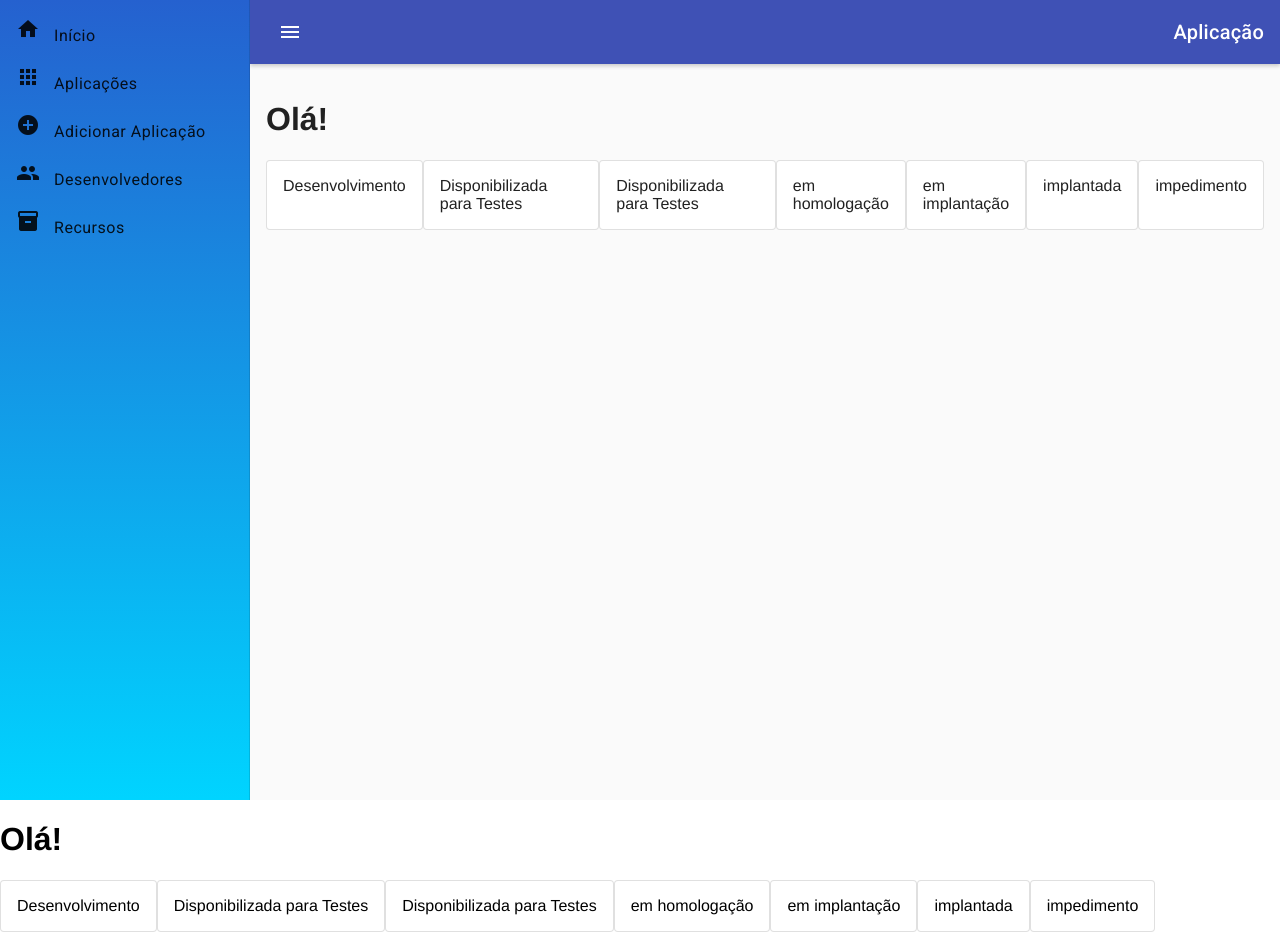
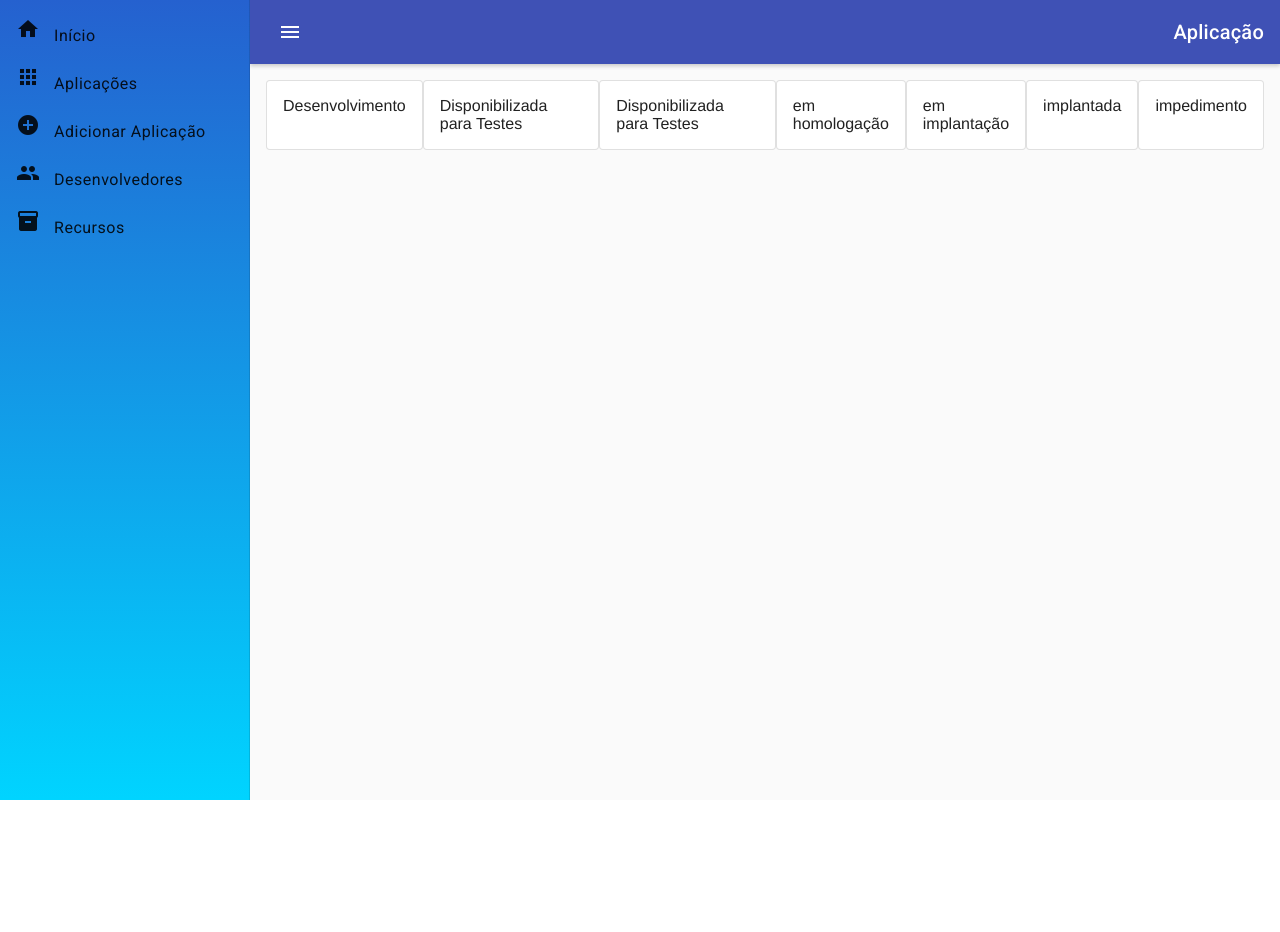
Before and after one commit to jonathan-beskow/front-end-ncv, an Angular app: page / in a window 1280 px wide. After the commit the page ends 800 px from the top, so only its background shows below. Built offline with nearby package versions, Linux system fonts and the light colour scheme.

Commit message:
correção componente nav

```diff
--- a/src/app/app.routes.ts
+++ b/src/app/app.routes.ts
@@ -11,8 +11,7 @@ export const routes: Routes = [
   {
     path: '', // Rota base
     component: NavComponentComponent, // Componente shell
-    children: [
-      { path: '', component: AppComponent }, // Página inicial
+    children: [ // Página inicial
       { path: 'aplicacoes', component: AplicacaoListComponent }, // Listagem de aplicações
       { path: 'aplicacoes/:id', component: AplicacaoViewComponent }, // Detalhes da aplicação
       { path: 'criar', component: AplicacaoCreateComponent },
--- a/src/app/components/aplicacao/aplicacao-list/aplicacao-list.component.ts
+++ b/src/app/components/aplicacao/aplicacao-list/aplicacao-list.component.ts
@@ -51,9 +51,9 @@ export class AplicacaoListComponent {
         return 'status-em-homologacao';
       case 'Em Implantação':
         return 'status-em-implantacao';
-      case 'IMPLANTADA':
+      case 'Implantada':
         return 'status-implantada';
-      case 'IMPEDIMENTO':
+      case 'Impedimento':
         return 'status-impedimento';
       default:
         return '';
--- a/src/app/components/aplicacao/aplicacao-view/aplicacao-view.component.ts
+++ b/src/app/components/aplicacao/aplicacao-view/aplicacao-view.component.ts
@@ -125,7 +125,7 @@ export class AplicacaoViewComponent implements OnInit {
         return 'status-em-homologacao';
       case 'em implantação':
         return 'status-em-implantacao';
-      case 'implantada':
+      case 'Implantada':
         return 'status-implantada';
       case 'impedimento':
         return 'status-impedimento';
--- a/src/app/components/app-component/app.component.html
+++ b/src/app/components/app-component/app.component.html
@@ -1,26 +1,2 @@
 <!-- app.component.html -->
 <router-outlet></router-outlet>
-<h1>Olá!</h1>
-<div class="cards">
-  <mat-card appearance="outlined">
-    <mat-card-content appearence="outlined">Desenvolvimento</mat-card-content>
-  </mat-card>
-  <mat-card appearance="outlined">
-    <mat-card-content appearence="outlined">Disponibilizada para Testes</mat-card-content>
-  </mat-card>
-  <mat-card appearance="outlined">
-    <mat-card-content appearence="outlined">Disponibilizada para Testes</mat-card-content>
-  </mat-card>
-  <mat-card appearance="outlined">
-    <mat-card-content appearence="outlined">em homologação</mat-card-content>
-  </mat-card>
-  <mat-card appearance="outlined">
-    <mat-card-content appearence="outlined">em implantação</mat-card-content>
-  </mat-card>
-  <mat-card appearance="outlined">
-    <mat-card-content appearence="outlined">implantada</mat-card-content>
-  </mat-card>
-  <mat-card appearance="outlined">
-    <mat-card-content appearence="outlined">impedimento</mat-card-content>
-  </mat-card>
-</div>
--- /dev/null
+++ b/src/app/components/inicio/inicio.component.css
@@ -0,0 +1,3 @@
+.cards {
+  display: flex;
+}
--- /dev/null
+++ b/src/app/components/inicio/inicio.component.html
@@ -0,0 +1,23 @@
+<div class="cards">
+  <mat-card appearance="outlined">
+    <mat-card-content appearence="outlined">Desenvolvimento</mat-card-content>
+  </mat-card>
+  <mat-card appearance="outlined">
+    <mat-card-content appearence="outlined">Disponibilizada para Testes</mat-card-content>
+  </mat-card>
+  <mat-card appearance="outlined">
+    <mat-card-content appearence="outlined">Disponibilizada para Testes</mat-card-content>
+  </mat-card>
+  <mat-card appearance="outlined">
+    <mat-card-content appearence="outlined">em homologação</mat-card-content>
+  </mat-card>
+  <mat-card appearance="outlined">
+    <mat-card-content appearence="outlined">em implantação</mat-card-content>
+  </mat-card>
+  <mat-card appearance="outlined">
+    <mat-card-content appearence="outlined">implantada</mat-card-content>
+  </mat-card>
+  <mat-card appearance="outlined">
+    <mat-card-content appearence="outlined">impedimento</mat-card-content>
+  </mat-card>
+</div>
--- a/src/app/components/nav-component/nav-component.component.html
+++ b/src/app/components/nav-component/nav-component.component.html
@@ -36,6 +36,7 @@
 
     <div class="content">
       <router-outlet></router-outlet>
+      <app-inicio></app-inicio>
     </div>
   </mat-drawer-content>
 </mat-drawer-container>
--- a/src/app/components/nav-component/nav-component.component.ts
+++ b/src/app/components/nav-component/nav-component.component.ts
@@ -5,12 +5,13 @@ import { MatToolbarModule } from '@angular/material/toolbar';
 import { RouterModule } from '@angular/router';
 import { SHARED_IMPORTS } from '../../shared-imports';
 import { MatIconModule } from '@angular/material/icon';
+import { InicioComponent } from '../inicio/inicio.component';
 
 @Component({
   selector: 'app-sidenav',
   standalone: true,
   imports: [MatSidenavModule, MatToolbarModule, MatListModule, RouterModule, SHARED_IMPORTS,
-    MatIconModule
+    MatIconModule, InicioComponent
   ],
 
   templateUrl: './nav-component.component.html',
--- a/src/index.html
+++ b/src/index.html
@@ -1,12 +1,15 @@
 <!DOCTYPE html>
 <html lang="en">
+
 <head>
   <meta charset="utf-8" />
   <title>FrontEndNCV</title>
   <base href="/" />
   <meta name="viewport" content="width=device-width, initial-scale=1" />
 </head>
+
 <body>
   <app-root></app-root>
 </body>
+
 </html>
```
Also changed, not shown: src/app/components/inicio/inicio.component.ts (added, +12 -0 lines), 1 other file (tests, documents, lock files or other folders). Lines whose indentation alone changed are shown as unchanged.
